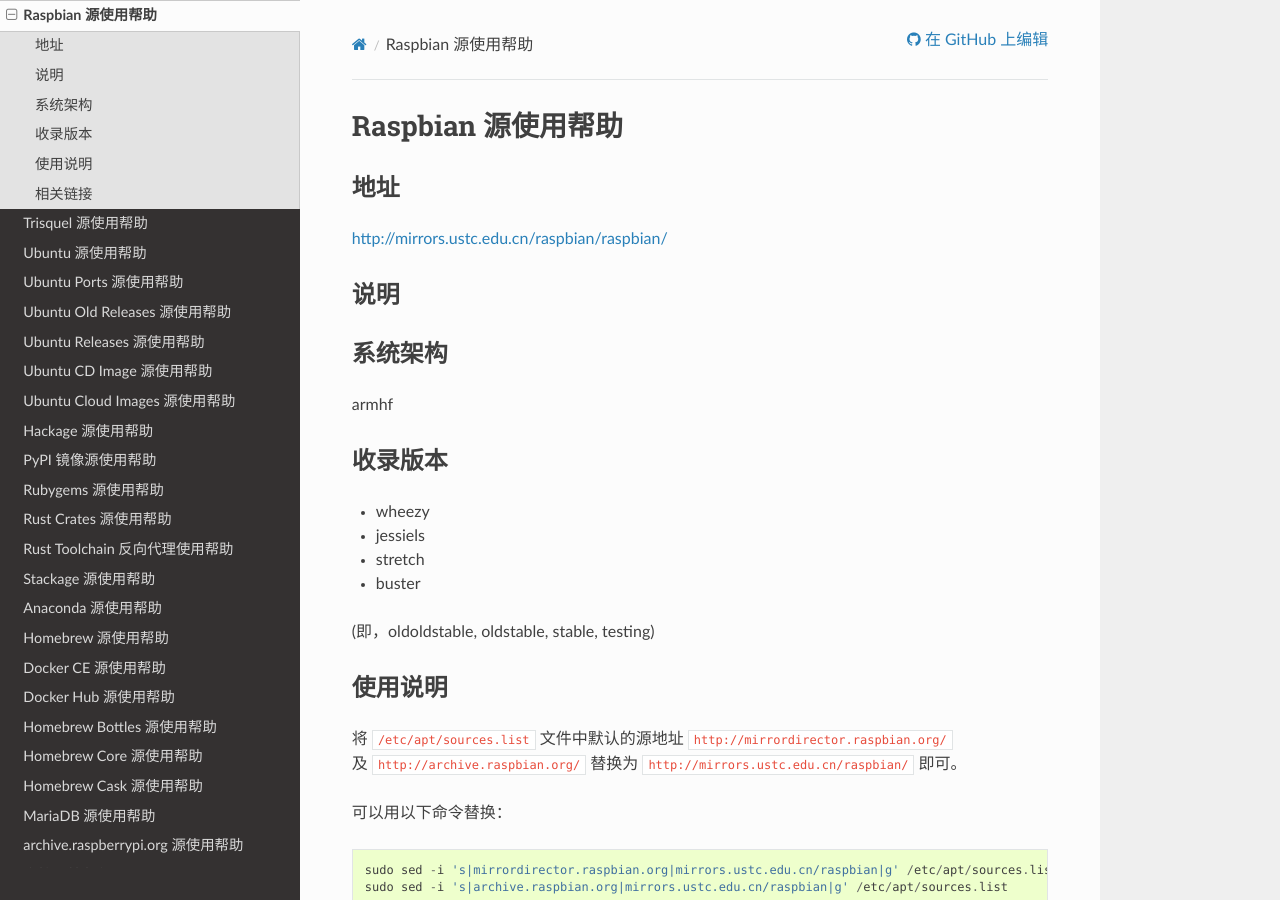
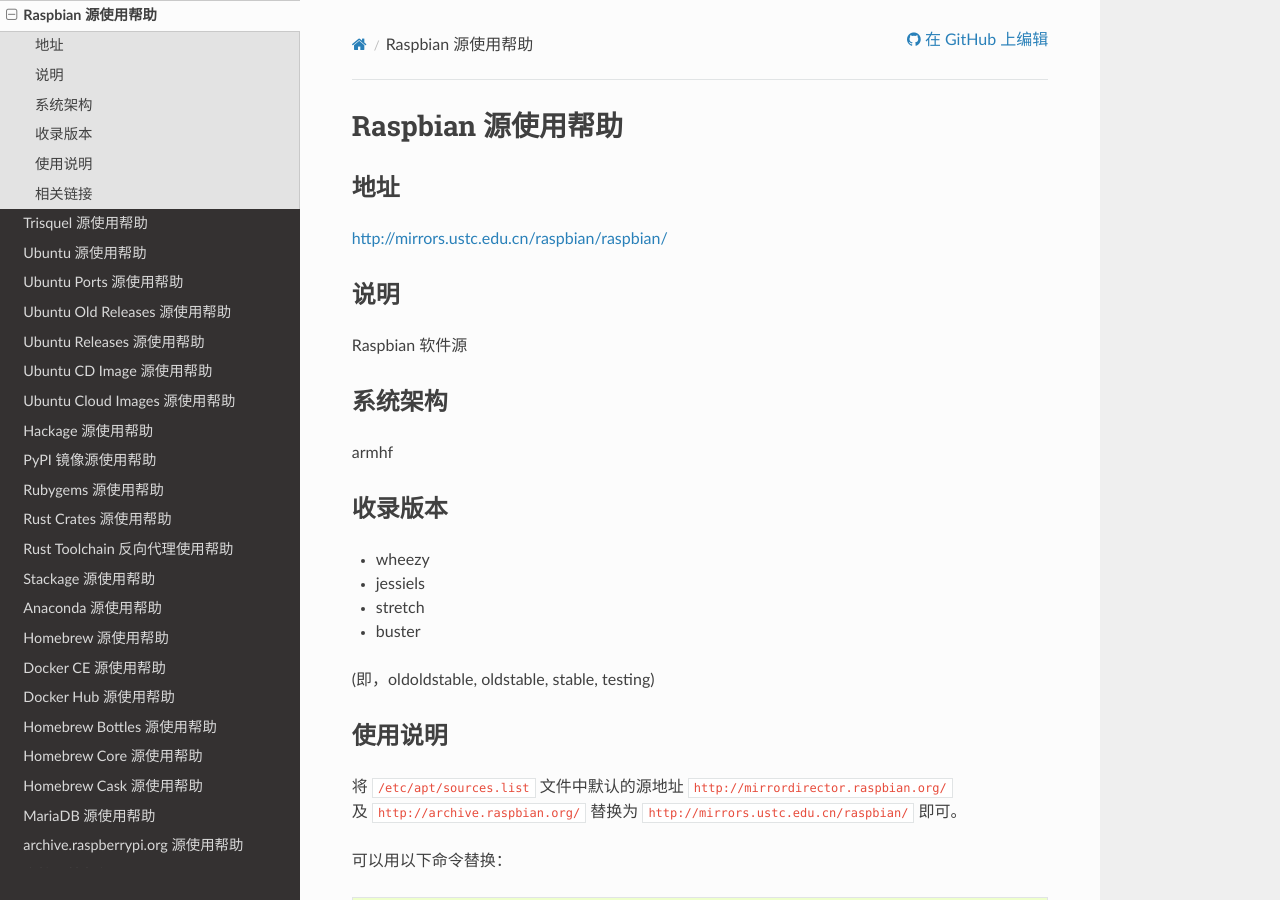
Before and after one commit to ustclug/mirrorhelp, a Sphinx documentation site: the page built from source/raspbian.rst, in a window 1280 px wide and 900 px high. Built offline with Sphinx 7.4.7 and the Read the Docs theme 2.0.0, drawn with Linux system fonts in a browser that asks for light colours; pages that are not in the unit, such as notebooks, are missing from menus.

Commit message:
Update raspbian.rst

```diff
--- a/source/raspbian.rst
+++ b/source/raspbian.rst
@@ -9,6 +9,8 @@
 
 说明
 ====
+
+Raspbian 软件源
 
 系统架构
 ============
```
